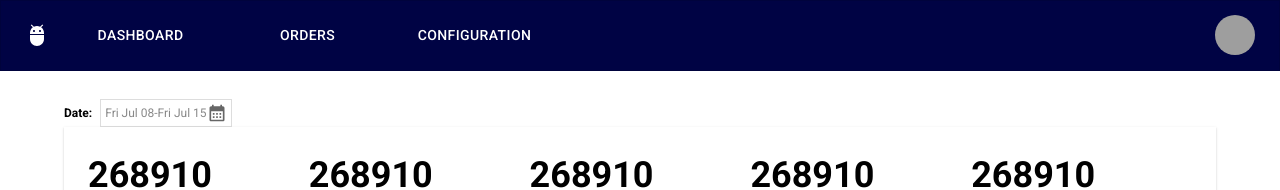
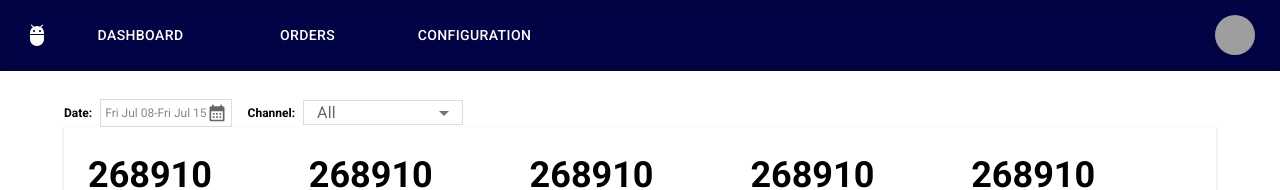
Before and after one commit to freakyjones/React-dashboard, a React (Create React App) app: page / in a window 1280 px wide. Shown: the top 190 px of the page. Built offline with nearby package versions, Linux system fonts and the light colour scheme; grey boxes are pictures that could not be loaded.

Commit message:
dropdown added

```diff
--- a/src/components/DropDown.js
+++ b/src/components/DropDown.js
@@ -4,7 +4,26 @@ import InputLabel from '@mui/material/InputLabel';
 import MenuItem from '@mui/material/MenuItem';
 import FormControl from '@mui/material/FormControl';
 import Select from '@mui/material/Select';
-import { borderRadius } from '@mui/system';
+import {styled} from "@mui/material/styles"
+import InputBase from "@mui/material/InputBase"
+import { borderRadius, padding } from '@mui/system';
+import { Translate } from '@mui/icons-material';
+
+
+const CustomizedInput = styled(InputBase)(({ theme }) => ({
+  '& .MuiInputBase-input': {
+    borderRadius: 0,
+    position: 'relative',
+    backgroundColor: theme.palette.background.paper,
+    border: '1px solid #DDDDDD',
+    fontSize: 14,
+    height:"25px",
+    padding: '0 14px',
+    marginBottm:"5px",
+    transition: theme.transitions.create(['border-color', 'box-shadow']),
+    // Use the system font instead of the default Roboto font.
+  },
+}));
 
 export default function BasicSelect() {
   const [company, setCompany] = React.useState('');
@@ -14,44 +33,32 @@ export default function BasicSelect() {
   };
 
   return (
-    <Box sx={{ minWidth: 120,borderRadius:"none",marginLeft:"8px" }} >
+    <Box sx={{ minWidth: 160,height:25,  borderRadius:"none",marginLeft:"8px" }} >
       <FormControl fullWidth
         sx={{
-           '& .MuiFormControl-root':{
-           },
-         '& .MuiFormLabel-root':{
-             display:"none",
-             top:"-17px",
-             borderRadius:"0px"
-         }
+        '& .MuiFormLabel-root':{
+          transform:"translate(14px, 1px) scale(1)",
+          borderRadius:"0"
+        }
         }}
       >
-        <InputLabel id="demo-simple-select-label"
-             sx={{
-            '& .MuiInputLabel-root':{
-               borderRadius:"0px"
-           }
-        }}
-        >All</InputLabel>
+        {company==='' && <InputLabel id="custom-select-label">All</InputLabel>}
         <Select
-          labelId="demo-simple-select-label"
-          id="demo-simple-select"
+          labelId="custom-select-label"
+          id="custom-select"
           value={company}
           label="All"
           onChange={handleChange}
+          input={<CustomizedInput/>}
           sx={{
-             'MuiSelect-root':{
-                 borderRadius:"0px"
-              },
-             '& .MuiSelect-select': {
-             padding:"0px 14px",
-            borderRadius:"0px"
-           },
-           '&  .MuiInputBase-input':{
-             borderRadius:"0px"
-           }
+           '& .MuiSelect-select':{
+                 borderRadius:"0",
+                 padding:"0 14px" ,
+                 boxSizing:"border-box"
+            }
 
-        }}
+          }}
+
         >
           <MenuItem value={`All`}>All</MenuItem>
           <MenuItem value={`Amazon`}>Amazon</MenuItem>
--- a/src/components/Toolbar.js
+++ b/src/components/Toolbar.js
@@ -17,8 +17,8 @@ const Toolbar = (props) => {
              <DateRangePickerHandeler/>
            </Box>
           <Box sx={{display:"flex",alignItems:"center"}}>
-             {/* <Typography variant="body4" component="h3">Channel:</Typography>
-             <BasicSelect/> */}
+             <Typography variant="body4" component="h3">Channel:</Typography>
+             <BasicSelect/>
           </Box>
         </Stack>;
 };
```
